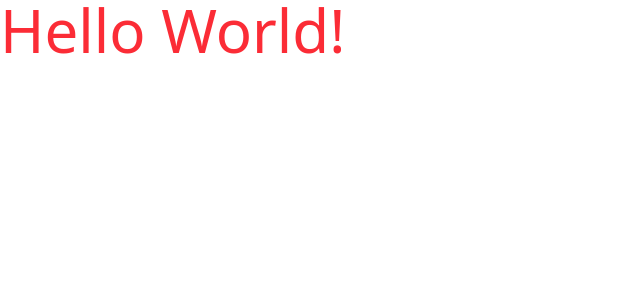
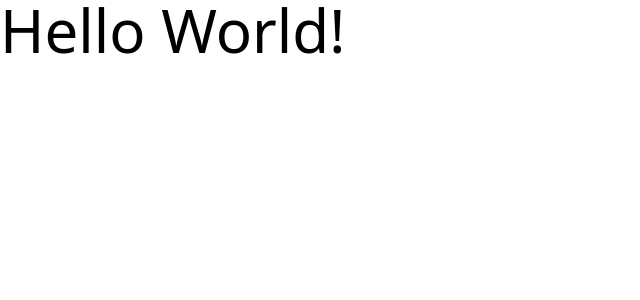
Before and after one commit to Holat/MindScribe, a React (Vite) app: page / in a window 1280 px wide. Shown: the top 300 px of the page, without its empty margins (0-640 px from the left). Built offline with nearby package versions, Linux system fonts and the light colour scheme.

Commit message:
Testing 2

```diff
--- a/src/App.jsx
+++ b/src/App.jsx
@@ -3,7 +3,7 @@
 function App() {
   return (
     <>
-      <div className="text-6xl text-red-500">Hello World!</div>
+      <div className="text-6xl">Hello World!</div>
     </>
   );
 }
```
